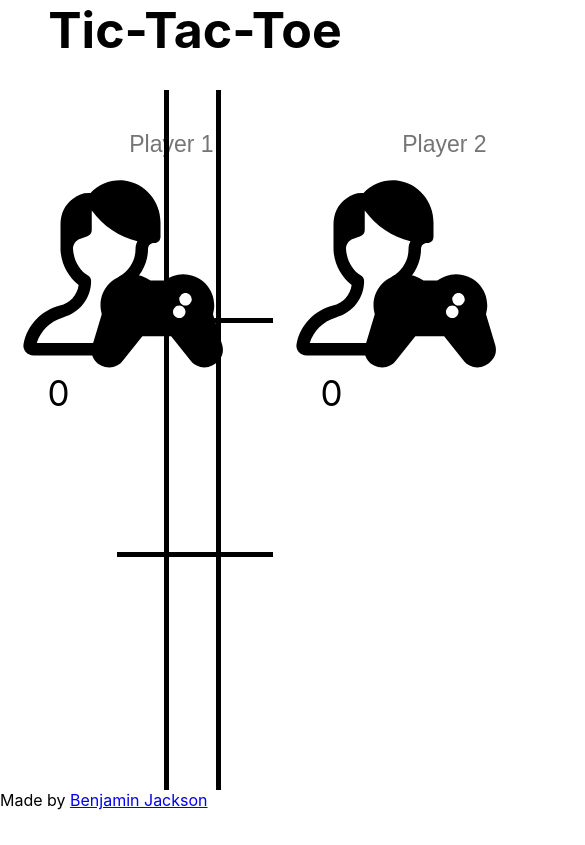
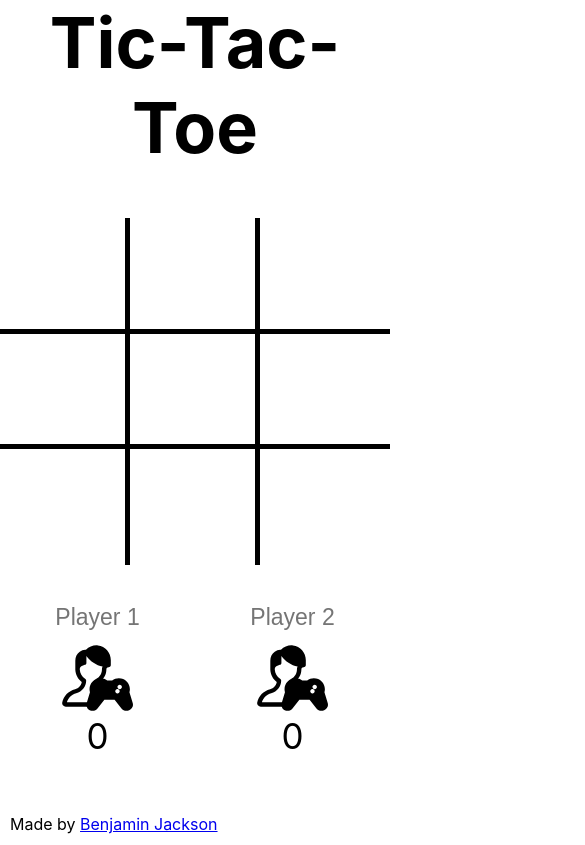
Before and after one commit to Bnjackson/Tic-Tac-Toe, a plain HTML site: page index.html in a window 390 px wide. Both pictures are taken after a click on the element "Player". Shown: the whole page, 585 px wide, since content can reach past the window. Drawn offline with Linux system fonts and the light colour scheme.

Commit message:
Make responsive, add mobile media query

```diff
--- a/css/index.css
+++ b/css/index.css
@@ -28,8 +28,8 @@ Header
 */
 .title {
     text-align: center;
-    margin-bottom: 3rem;
-    font-size: 2.5rem;
+    margin: 3rem;
+    font-size: 3.5rem;
 }
 
 /*
@@ -84,32 +84,27 @@ Opponent Screen
     background-color: darkgrey;
     border-radius: 5%;
 }
-/*
-Message
-*/
-.message {
-    display: none;
-    text-align: center;
-    font-size: 2rem;
-    padding-bottom: 2rem;
-}
 
 /*
 Gameboard
 */
 main {
     display: none;
+    height: 80vh;
 }
 
 .gameboard {
-    width: 40%;
+    flex: 1.5;
+    display: flex;
+    justify-content: center;
+    align-items: center;
+    flex-direction: column;
 }
-
 .board {
+    width: 100%;
     display: grid;
     grid-template-rows: repeat(3, 1fr);
     grid-template-columns: repeat(3, 1fr);
-    height: 70rem;
     cursor: pointer;
 }
 
@@ -149,16 +144,6 @@ main {
     left: 50%;
     transform: translate(-50%, -50%);
 }
-
-.restart-button {
-    float: left;
-    margin-top: 10px;
-}
-
-button {
-    height: 3rem;
-    width: 8rem;
-}
 /*
 Players
 */
@@ -167,6 +152,8 @@ input {
     border: none;
     font-size: 2.3rem;
     margin-bottom: 1rem;
+    background: none;
+    width: 100%;
 }
 
 main p {
@@ -174,39 +161,93 @@ main p {
 }
 
 .player-side-container {
-    padding-top: 35%;
-    padding-bottom: 35%;
     width: 60%;
-    margin: 0 auto;
+    margin: 0% auto;
 }
 /*
 player1 side
 */
 .player1-side {
-    height: 80vh;
-    width: 30%;
+    flex: 1;
+    display: flex;
     text-align: center;
+    flex-direction: column;
+    align-items: center;
+    justify-content: center;
 }
 
 .player1-icon {
     margin: 0 auto;
-    width: 20rem;
+    width: 60%;
 }
 
 /*
 player2 side
 */
 .player2-side {
-    height: 80vh;
-    width:30%;
+    flex: 1;
+    display: flex;
     text-align: center;
+    flex-direction: column;
+    align-items: center;
+    justify-content: center;
 }
 
 .player2-icon {
     margin: 0 auto;
-    width: 20rem;
+    width: 60%;
 }
 
 /*
 Footer
 */
+footer {
+    position: fixed;
+    bottom: 0;
+    padding: 1rem;
+}
+
+/*
+Media Queries
+*/
+
+@media only screen and (max-width: 1100px) {
+    #mark {
+        font-size: 10rem;
+    }
+}
+
+@media only screen and (max-width: 650px) {
+    .title {
+        margin: 0rem;
+    }
+    .opponent-icons {
+        width: 15rem;
+    }
+    #mark {
+        font-size: 5rem;
+    }
+    main {
+        flex-direction: row;
+        flex-wrap: wrap;
+    }
+
+    .player1-side {
+        width: 50%;
+        align-items: unset;
+        height: 20%;
+    }
+
+    .player2-side {
+        width: 50%;
+        align-items: unset;
+        height: 20%;
+    }
+    .gameboard {
+        order: -1;
+        flex-basis: 100%;
+    }
+    .player-side-container {
+
+    }
+}
```
